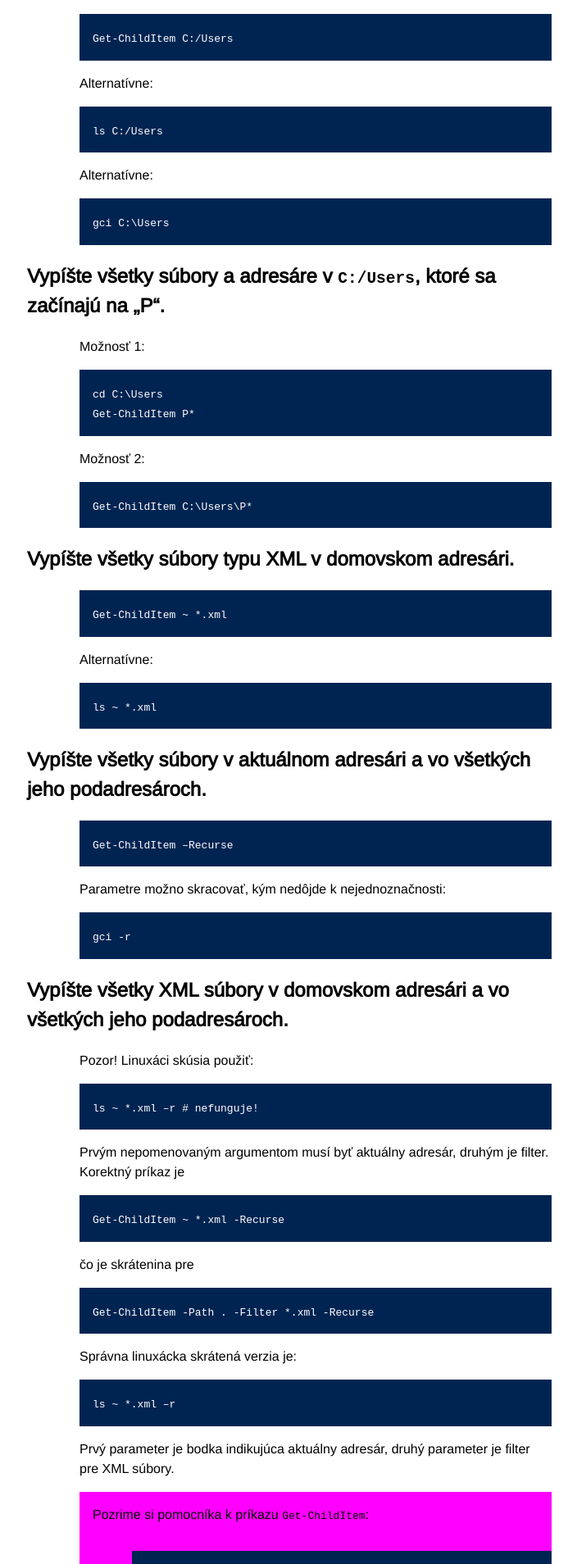
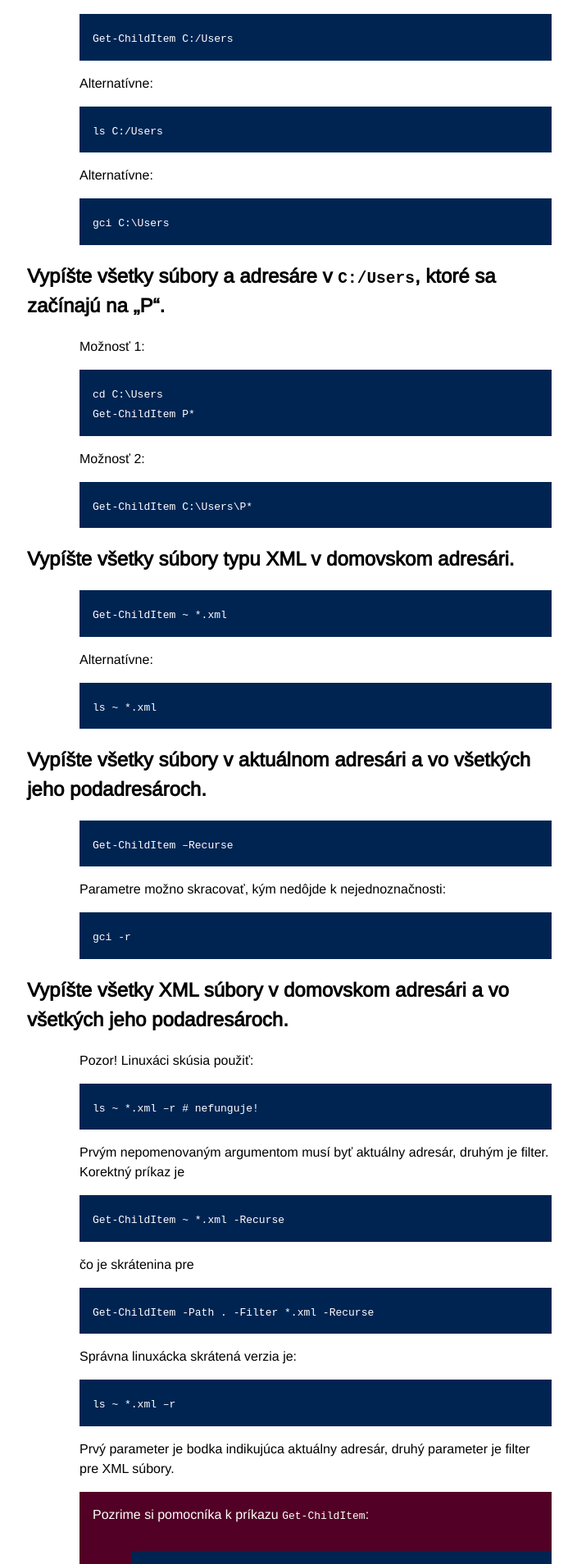
Before and after one commit to novotnyr/powershell-cvicebnica, a Jekyll site: the page built from suborovy-system-a-adresare.markdown, in a window 1280 px wide. Shown: the part 4492-6400 px from the top of the page at 82% size, without its empty margins (287-991 px from the left). Built offline with Jekyll 4.4.1, drawn with Linux system fonts in a browser that asks for light colours.

Commit message:
Upravene farby v CSS

```diff
--- a/css/style.css
+++ b/css/style.css
@@ -24,7 +24,12 @@
 
 .alternative-solution {
     padding: 12pt;
-    background: cyan;
+    background: #00522D;
+    color: white;
+}
+
+div.alternative-solution .highlighter-rouge pre {
+    margin-left: 0pt;
 }
 
 pre {
@@ -41,13 +46,13 @@
 
 .post .note {
     margin-left: 4em;
-    background: magenta;
+    background: #520025;
+    color: white;
 }
 
 .post .note p {
     margin-left: 0em;
     padding: 12pt;
-    background: magenta;
 }
 
 .post-content h1 {
```
